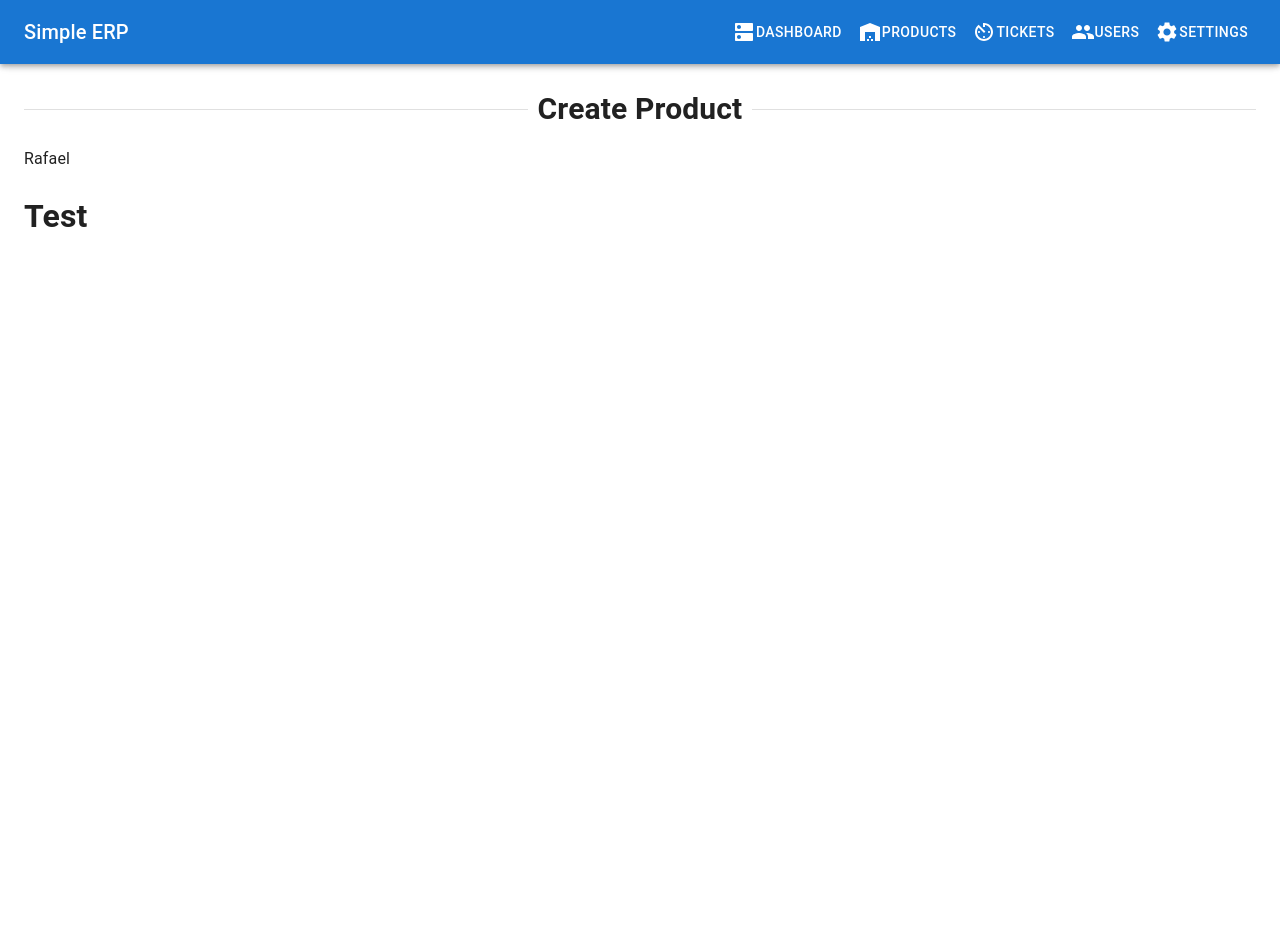
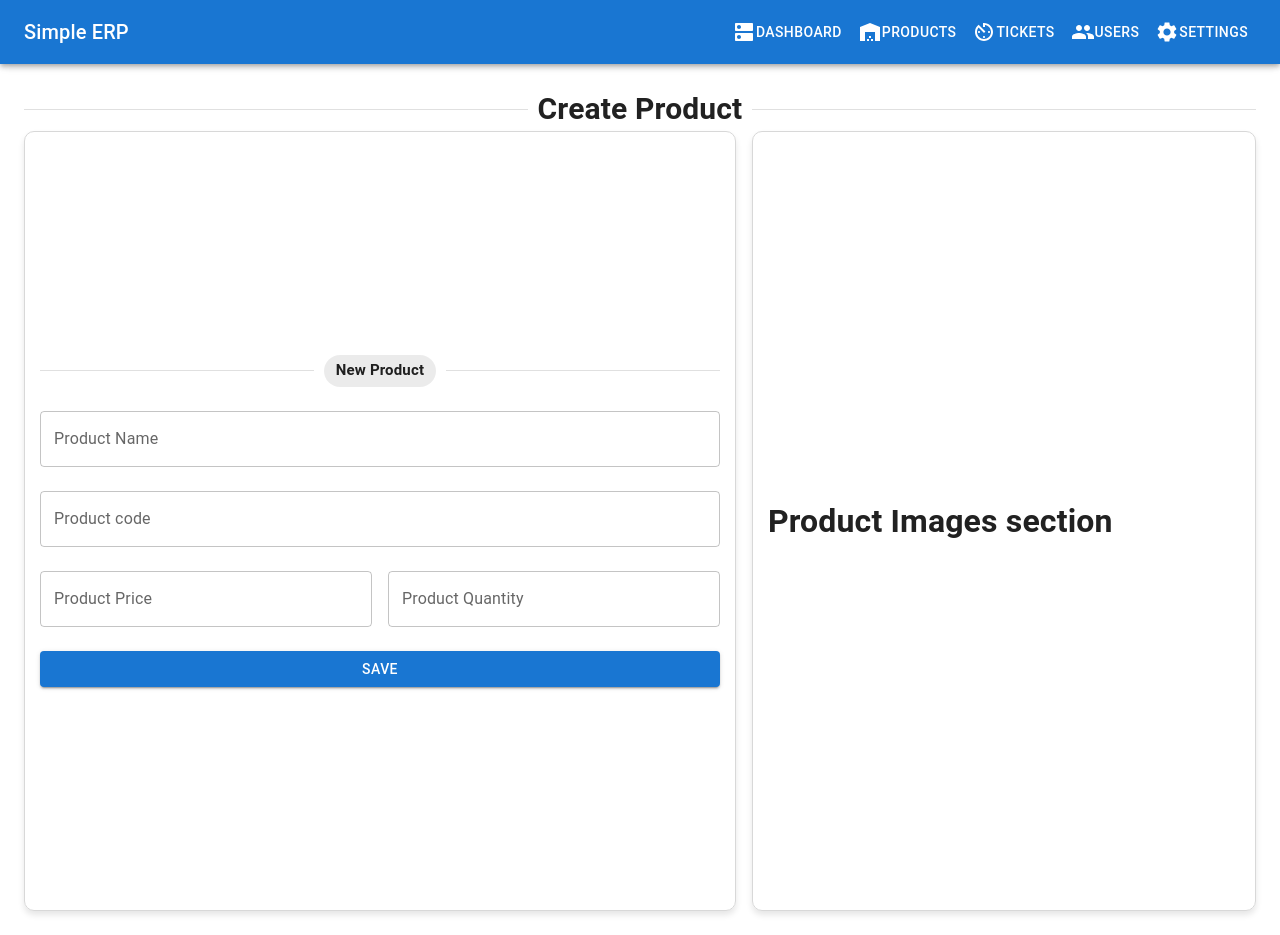
Before and after one commit to IgorPC/erp-front, a React (Create React App) app: page /products/create in a window 1280 px wide. Before the commit the page ends 800 px from the top, so only its background shows below. Built offline with nearby package versions, Linux system fonts and the light colour scheme.

Commit message:
Create product page added

```diff
--- a/src/pages/products/create/Content/Create.tsx
+++ /dev/null
@@ -1,11 +0,0 @@
-const Create = () => {
-    return (
-        <div>
-        <p>Rafael</p>
-        <h1>Test</h1>
-        </div>
-
-    )
-}
-
-export default Create
--- a/src/pages/products/create/CreatePage.tsx
+++ b/src/pages/products/create/CreatePage.tsx
@@ -1,10 +1,201 @@
+import React, {useState, Fragment} from "react"
 import PageLayout from '../../../components/pageLayout/PageLayout';
-import Create from './Content/Create';
+import Grid from '@mui/material/Grid';
+import DefaultBox from "../../../components/box/DefaultBox";
+import DefaultDivider from '../../../components/divider/DefaultDivider';
+import TextInput from '../../../components/inputs/textInput/TextInput';
+import PageLoadingSpinner from "../../../components/pageLoading/PageLoading";
+import DefaultAlert from "../../../components/alert/DefaultAlert";
+import CookieManager from "../../../cookieManager/CookieManager";
+import Request from "../../../requests/Request";
+import { useNavigate } from 'react-router-dom';
+import Button from '@mui/material/Button';
 
 const CreatePage = (props: any) => {
+  const [name, setName] = useState("")
+  const [code, setCode] = useState("")
+  const [price, setPrice] = useState("")
+  const [quantity, setQuantity] = useState("")
+
+  const [nameError, setNameError] = useState("")
+  const [codeError, setCodeError] = useState("")
+  const [priceError, setPriceError] = useState("")
+  const [quantityError, setQuantityError] = useState("")
+
+  const [isLoading, setIsLoading] = useState(false)
+  const [error, setError] = useState("")
+
+  const navigate = useNavigate();
+
+  const handleName = (value: string) => {
+    setNameError("")
+    setName(value)
+  }
+
+  const handleCode = (value: string) => {
+    setCodeError("")
+    setCode(value)
+  }
+
+  const handlePrice = (value: string) => {
+    setPriceError("")
+    setPrice(value)
+  }
+
+  const handleQuantity = (value: string) => {
+    setQuantityError("")
+    setQuantity(value)
+  }
+
+  const validateProductData = async () => {
+    let error = false
+
+    if (! name.length) {
+      setNameError("Product Name can not be empty")
+      error = true
+    }
+
+    if (! code.length) {
+      setCodeError("Product Code can not be empty")
+      error = true
+    }
+
+    if (! price.length) {
+      setPriceError("Product Price can not be empty")
+      error = true
+    }
+
+    if (! quantity.length) {
+      setQuantityError("Product Quantity can not be empty")
+      error = true
+    }
+
+    return error
+  }
+
+  const saveProduct = async () => {
+    const hasError = await validateProductData()
+
+    if (hasError) {
+      return false;
+    }
+
+    setIsLoading(true)
+
+    const userData = await CookieManager.getUserData()
+    const body = {
+      code: code,
+      name: name,
+      price: price,
+      quantity: quantity,
+      user_id: userData.id
+    }
+
+    const response = await Request.post(`/product`, body, true);
+
+    if (! response) {
+      setError("Internal Server Error")
+      setIsLoading(false)
+      return false
+    }
+
+    if (! response.data.success) {
+        setError(response.data.data)
+        setIsLoading(false)
+        return false
+    }
+
+    navigate(`/product/${response.data.product_id}`)
+  }
+
+  if (isLoading) {
+    return (
+        <PageLoadingSpinner
+            title="Create Product"
+        />
+    )
+  }
+
+  let alert = (<Fragment></Fragment>)
+
+  if (error) {
+      alert = (
+          <Fragment>
+              <br />
+                  <DefaultAlert
+                      type="error"
+                      message={error}
+                  />
+              <br />
+          </Fragment>
+      )
+  }
+
   return (
     <PageLayout title='Create Product'>
-      <Create/>
+      <div>
+        { alert }
+        <Grid container spacing={2}>
+          <Grid item md={7} sm={12} xs={12}>
+            <DefaultBox>
+              <DefaultDivider
+                title="New Product"
+              />
+              <br />
+              <TextInput
+                name="Product Name"
+                type="text"
+                callback={handleName}
+                error={nameError}
+                value={name}
+              />
+              <br />
+              <br />
+              <TextInput
+                name="Product code"
+                type="text"
+                callback={handleCode}
+                error={codeError}
+                value={code}
+              />
+              <br />
+              <br />
+              <Grid container spacing={2}>
+                <Grid item md={6} sm={6} xs={12}>
+                  <TextInput
+                    name="Product Price"
+                    type="text"
+                    callback={handlePrice}
+                    error={priceError}
+                    value={price}
+                  />
+                </Grid>
+                <Grid item md={6} sm={6} xs={12}>
+                  <TextInput
+                    name="Product Quantity"
+                    type="number"
+                    callback={handleQuantity}
+                    error={quantityError}
+                    value={quantity}
+                  />
+                </Grid>
+              </Grid>
+              <br />
+              <Button
+                onClick={saveProduct}
+                style={{ width: '100%' }}
+                variant="contained">
+                  Save
+              </Button>
+            </DefaultBox>
+          </Grid>
+          <Grid item md={5} sm={12} xs={12}>
+            <DefaultBox>
+              <h1>Product Images section</h1>
+            </DefaultBox>
+          </Grid>
+        </Grid>
+      </div>
     </PageLayout>
   );
 }
--- a/src/pages/products/list/ListPage.tsx
+++ b/src/pages/products/list/ListPage.tsx
@@ -27,7 +27,7 @@ const ListPage = () => {
 
   const [page, setPage] = useState(1)
   const [totalOfPages, setTotalOfPages] = useState(1)
-  const [filterBy, setFilterBy] = useState("")
+  const [filterBy, setFilterBy] = useState("name")
   const [filterText, setFilterText] = useState("")
   const [products, setProducts] = useState<ProductObject[]>([])
   const [isLoading, setIsLoading] = useState(false)
@@ -67,12 +67,11 @@ const ListPage = () => {
 
       const response = await Request.get(url, true)
       setTotalOfPages(response.data.last_page)
+      setPage(response.data.current_page)
 
-      const list: ProductObject[] =[]
+      const list: ProductObject[] = []
 
       await response.data.data.map((product: any) => {
-        if (! products.some((productList: any) => productList.id === product.id)) {
-
         const newProduct: ProductObject = {
           id: product.id,
           code: product.code,
@@ -86,10 +85,12 @@ const ListPage = () => {
         }
 
         list.push(newProduct)
-        }
       });
 
       if (list.length) {
+        const emptyList: ProductObject[] = []
+        setProducts(emptyList)
+
         setProducts(list)
       }
 
```
Lines whose indentation alone changed are shown as unchanged.
